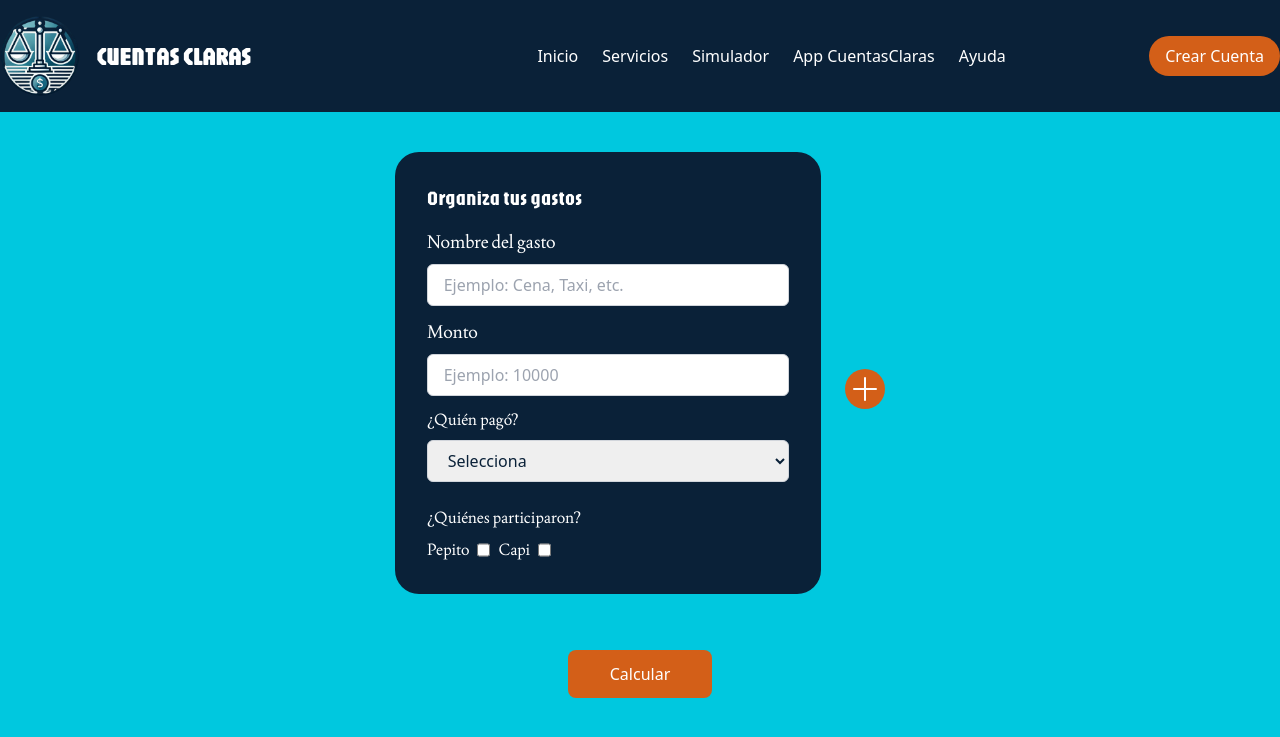
After one commit to jluckmannc/CuentasClaras, a Django app: page /add_expense/ in a window 1280 px wide. The commit adds this page. Shown: the top 737 px of the page. Run offline with Django 4.2, Linux system fonts and the light colour scheme; parts of the project's set-up code (start-up, migrations or seed data) failed here and were passed over.

Commit message:
Nuevo diseño template add amigos y add gastos

```diff
--- /dev/null
+++ b/applications/balances/develop.py
@@ -0,0 +1,11 @@
+import json
+from django.shortcuts import render
+from django.http import JsonResponse
+from django.views.decorators.csrf import csrf_exempt
+
+
+def add_friends(request):
+    return render(request, 'develop/add_friends.html')
+
+def add_expense(request):
+    return render(request, 'develop/add_expense.html')
--- a/applications/balances/urls.py
+++ b/applications/balances/urls.py
@@ -1,8 +1,12 @@
 from django.urls import path
 from .views import home, input_data, procesar_gastos
+from .develop import add_friends, add_expense
 
 urlpatterns = [
-    path('', home, name=''),
+    path('', home, name='home'),
     path('input-data/', input_data, name='input_data'),
     path('procesar-gastos/', procesar_gastos, name='procesar_gastos'),
+    # Develop
+    path('add_friends/', add_friends, name='add_friends'),
+    path('add_expense/', add_expense, name='add_expense'),
 ]
--- a/static/css/output.css
+++ b/static/css/output.css
@@ -608,9 +608,23 @@ video {
   z-index: 10;
 }
 
+.m-2 {
+  margin: 0.5rem;
+}
+
 .mx-auto {
   margin-left: auto;
   margin-right: auto;
+}
+
+.my-2 {
+  margin-top: 0.5rem;
+  margin-bottom: 0.5rem;
+}
+
+.my-4 {
+  margin-top: 1rem;
+  margin-bottom: 1rem;
 }
 
 .mb-2 {
@@ -641,6 +655,42 @@ video {
   margin-top: 1.5rem;
 }
 
+.ml-4 {
+  margin-left: 1rem;
+}
+
+.ml-1 {
+  margin-left: 0.25rem;
+}
+
+.ml-6 {
+  margin-left: 1.5rem;
+}
+
+.ml-5 {
+  margin-left: 1.25rem;
+}
+
+.ml-40 {
+  margin-left: 10rem;
+}
+
+.ml-2 {
+  margin-left: 0.5rem;
+}
+
+.mt-2 {
+  margin-top: 0.5rem;
+}
+
+.mt-4 {
+  margin-top: 1rem;
+}
+
+.mt-3 {
+  margin-top: 0.75rem;
+}
+
 .block {
   display: block;
 }
@@ -665,12 +715,88 @@ video {
   height: 100%;
 }
 
+.h-0\.5 {
+  height: 0.125rem;
+}
+
+.h-10 {
+  height: 2.5rem;
+}
+
+.h-6 {
+  height: 1.5rem;
+}
+
+.min-h-screen {
+  min-height: 100vh;
+}
+
+.w-1\/3 {
+  width: 33.333333%;
+}
+
 .w-16 {
   width: 4rem;
 }
 
 .w-full {
   width: 100%;
+}
+
+.w-1\/5 {
+  width: 20%;
+}
+
+.w-1\/4 {
+  width: 25%;
+}
+
+.w-1\/2 {
+  width: 50%;
+}
+
+.w-64 {
+  width: 16rem;
+}
+
+.w-24 {
+  width: 6rem;
+}
+
+.w-36 {
+  width: 9rem;
+}
+
+.w-1 {
+  width: 0.25rem;
+}
+
+.w-2 {
+  width: 0.5rem;
+}
+
+.w-40 {
+  width: 10rem;
+}
+
+.w-20 {
+  width: 5rem;
+}
+
+.w-32 {
+  width: 8rem;
+}
+
+.w-0\.5 {
+  width: 0.125rem;
+}
+
+.w-10 {
+  width: 2.5rem;
+}
+
+.w-6 {
+  width: 1.5rem;
 }
 
 .flex-1 {
@@ -717,8 +843,16 @@ video {
   margin-left: calc(1.5rem * calc(1 - var(--tw-space-x-reverse)));
 }
 
+.self-center {
+  align-self: center;
+}
+
 .rounded {
   border-radius: 0.25rem;
+}
+
+.rounded-3xl {
+  border-radius: 1.5rem;
 }
 
 .rounded-full {
@@ -782,6 +916,11 @@ video {
   background-color: rgb(0 54 98 / var(--tw-bg-opacity, 1));
 }
 
+.bg-white {
+  --tw-bg-opacity: 1;
+  background-color: rgb(255 255 255 / var(--tw-bg-opacity, 1));
+}
+
 .object-cover {
   -o-object-fit: cover;
      object-fit: cover;
@@ -793,6 +932,18 @@ video {
 
 .p-6 {
   padding: 1.5rem;
+}
+
+.p-8 {
+  padding: 2rem;
+}
+
+.p-7 {
+  padding: 1.75rem;
+}
+
+.p-9 {
+  padding: 2.25rem;
 }
 
 .px-4 {
@@ -883,6 +1034,11 @@ video {
 
 .font-medium {
   font-weight: 500;
+}
+
+.text-font-white {
+  --tw-text-opacity: 1;
+  color: rgb(255 255 255 / var(--tw-text-opacity, 1));
 }
 
 .text-gray-700 {
--- a/templates/base.html
+++ b/templates/base.html
@@ -5,7 +5,7 @@
 <head>
     <meta charset="UTF-8">
     <meta name="viewport" content="width=device-width, initial-scale=1.0">
-    <title>{% block title %}CuentasClaras{% endblock %}</title>
+    <title>Cuentas Claras</title>
     <link href="/static/css/output.css" rel="stylesheet">
 </head>
 <body class="bg-neutral-veryLightGray text-primary-dark">
@@ -20,11 +20,11 @@
             </div>
             <div class="text-2xl font-title font-bold"></div>
             <ul class="flex space-x-6">
-                <li><a href="#" class="hover:text-neutral-lightGray font-body">Inicio</a></li>
-                <li><a href="#" class="hover:text-neutral-lightGray font-body">Servicios</a></li>
-                <li><a href="#" class="hover:text-neutral-lightGray font-body">Simulador</a></li>
-                <li><a href="#" class="hover:text-neutral-lightGray font-body">App CuentasClaras</a></li>
-                <li><a href="#" class="hover:text-neutral-lightGray font-body">Ayuda</a></li>
+                <li><a href="{% url 'home' %}" class="hover:text-neutral-lightGray text-font-white">Inicio</a></li>
+                <li><a href="#" class="hover:text-neutral-lightGray text-font-white">Servicios</a></li>
+                <li><a href="#" class="hover:text-neutral-lightGray text-font-white">Simulador</a></li>
+                <li><a href="#" class="hover:text-neutral-lightGray text-font-white">App CuentasClaras</a></li>
+                <li><a href="#" class="hover:text-neutral-lightGray text-font-white">Ayuda</a></li>
             </ul>
             <a href="#" class="bg-buttonPrimary rounded-full text-neutral-white py-2 px-4 rounded hover:bg-primary-dark">Crear Cuenta</a>
         </div>
@@ -36,11 +36,11 @@
     </main>
 
     <!-- Footer -->
-    <footer class="bg-primary-dark text-neutral-white py-6">
+    <!-- <footer class="bg-primary-dark text-neutral-white py-6">
         <div class="container mx-auto text-center">
             <p>&copy; 2025 CuentasClaras. Todos los derechos reservados.</p>
         </div>
-    </footer>
+    </footer> -->
 
 </body>
 </html>
--- /dev/null
+++ b/templates/develop/add_expense.html
@@ -0,0 +1,56 @@
+{% extends 'base.html' %}
+{% load static %}
+
+
+{% block content %}
+<div class="flex justify-center mt-10">
+    <div id="step-2" class="flex flex-col items-center w-full">
+      <div id="expenses-list" class="flex justify-center items-center mb-6 w-full">
+        <div id="expense-item" class="flex-col items-center w-1/3 rounded-3xl p-8 bg-primary-dark mb-8">
+          <h3 class="text-xl font-title text-font-white mb-4">Organiza tus gastos</h3>
+          <label class="block text-lg font-body text-font-white  mb-2">Nombre del gasto</label>
+          <input
+              type="text"
+              name="expense_name_${index}"
+              class="w-full px-4 py-2 mb-3 border border-gray-300 rounded-md"
+              placeholder="Ejemplo: Cena, Taxi, etc."
+              value=""
+              required>
+          <label class="block text-lg font-body text-font-white  mb-2">Monto</label>
+          <input
+              type="number"
+              name="expense_amount_${index}"
+              class="w-full px-4 py-2 mb-3 border border-gray-300 rounded-md"
+              placeholder="Ejemplo: 10000"
+              value=""
+              min="0"
+              required>
+              <label class="block text-md font-body text-font-white  mb-2">¿Quién pagó?</label>
+              <select name="payer_${index}" class="w-full px-4 py-2 mb-3 border border-gray-300 rounded-md" required>
+                  <option>Selecciona</option>
+                  <option value="Pepito"">Pepito</option>
+                  <option value="Jaime"">Capi</option>
+
+              </select>
+              <label class="block text-md font-body text-font-white  mt-3 mb-2">¿Quiénes participaron?</label>
+              <div class="flex flex-wrap gap-2">
+                      <label class="flex items-center gap-2 font-body text-font-white">Pepito</label>
+                      <input type="checkbox" name="participants_${index}" value="${friend}">
+                      <label class="flex items-center gap-2 font-body text-font-white">Capi</label>
+                      <input type="checkbox" name="participants_${index}" value="${friend}">
+              </div>
+            </div>
+            <div class="relative w-10 h-10 rounded-full bg-buttonPrimary flex items-center justify-center ml-6">
+              <div class="absolute w-6 h-0.5 bg-white rounded-full"></div>
+              <div class="absolute w-0.5 h-6 bg-white rounded-full"></div>
+            </div>
+          </div>
+          <button
+          type="button"
+          id="go-to-step-2"
+          class="bg-buttonPrimary w-36 text-white py-3 rounded-lg">
+          Calcular
+          </button>
+    </div>
+</div>
+{% endblock %}
```
Also changed, not shown: tailwind.config.js (+37 -2 lines), templates/develop/add_friends.html (added, +32 -0 lines), 1 other file.
